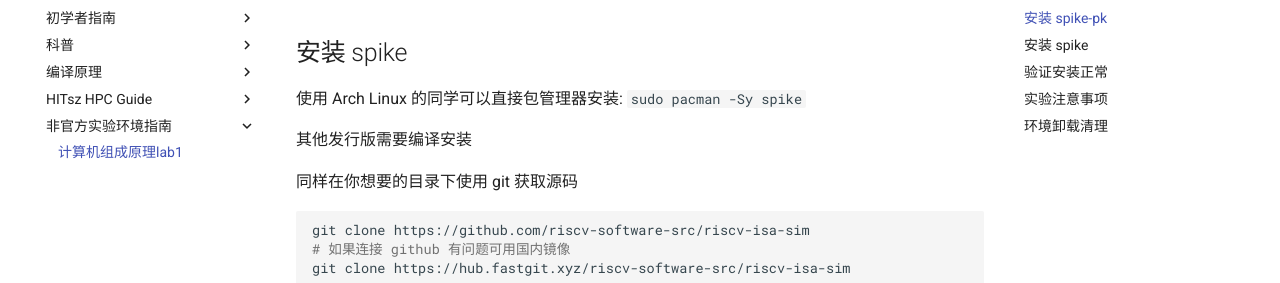
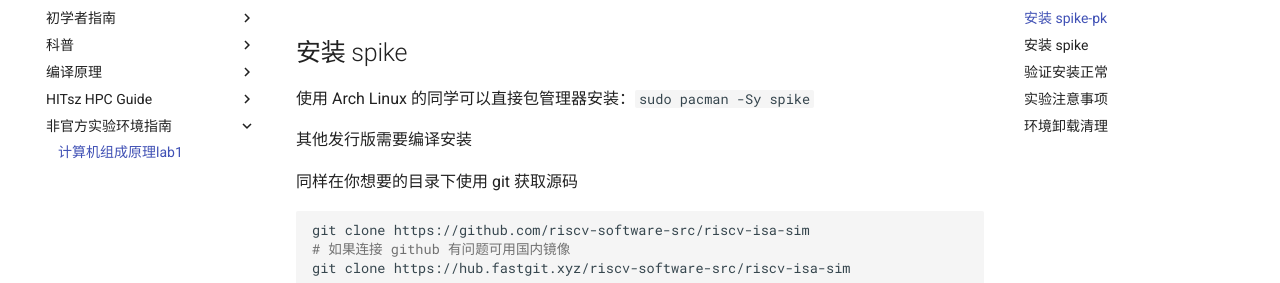
Before and after one commit to hitszosa/wiki, an MkDocs documentation site: the page built from docs/unofficial-lab-env/comp-organ-lab1.md, in a window 1280 px wide and 900 px high, scrolled down 1459 px. Shown: the part 171-454 px from the top of the window. Built offline with MkDocs 1.6.1 and Material for MkDocs 9.7.7, drawn with Linux system fonts in a browser that asks for light colours; comment, search, counter and statistics services are not loaded.

```diff
--- a/docs/unofficial-lab-env/comp-organ-lab1.md
+++ b/docs/unofficial-lab-env/comp-organ-lab1.md
@@ -66,7 +66,7 @@ echo "export PATH=\$PATH:$(pwd)/dist/riscv64-linux-gnu/bin" >> ~/.bashrc # 如
 
 ## 安装 spike
 
-使用 Arch Linux 的同学可以直接包管理器安装: `sudo pacman -Sy spike`
+使用 Arch Linux 的同学可以直接包管理器安装：`sudo pacman -Sy spike`
 
 其他发行版需要编译安装
 
```
